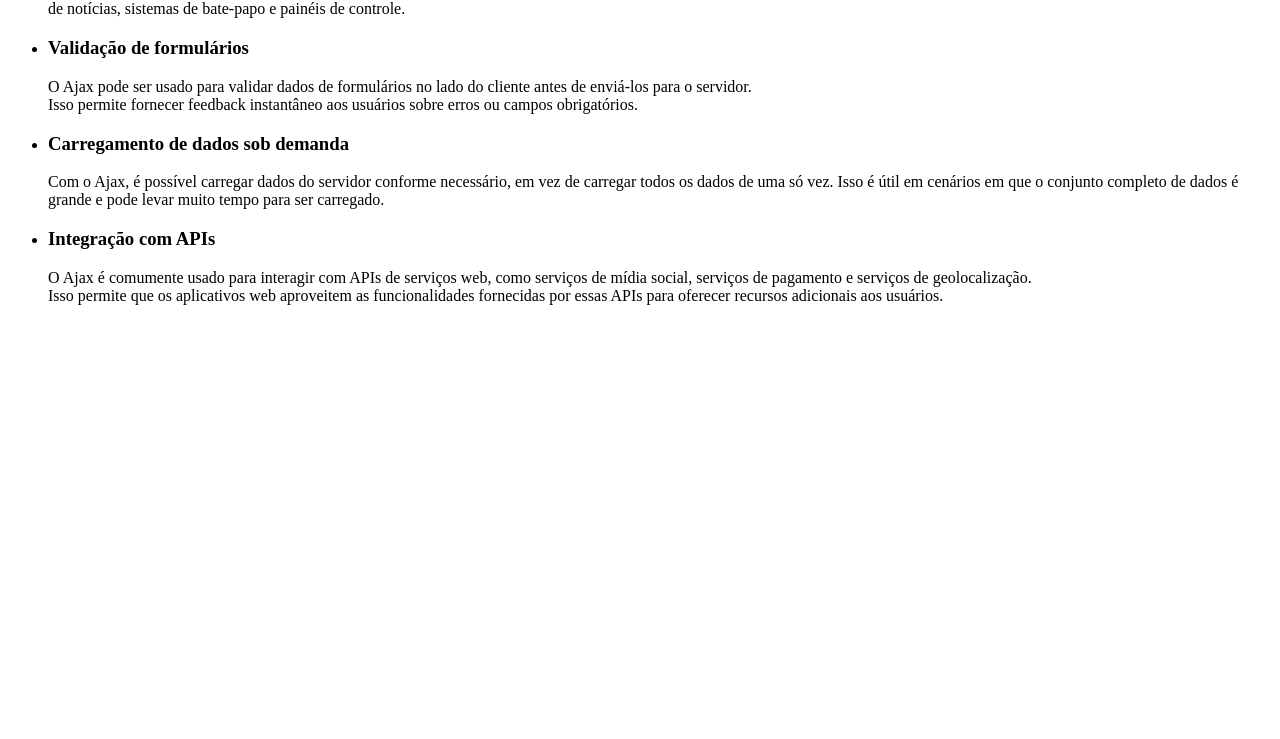
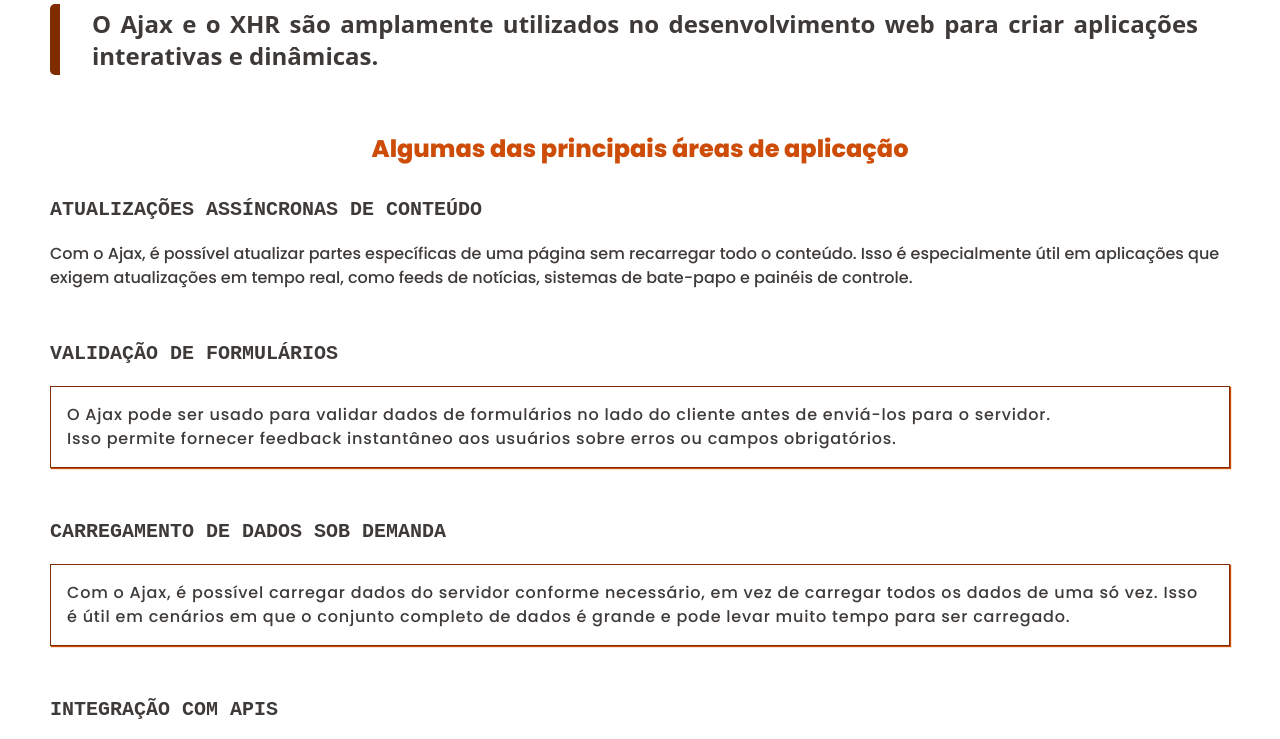
Before and after one commit to gabifp/javascript-avancado, a plain HTML site: page aula/ajax/XML-http-request/ajax-xhr.html in a window 1280 px wide. Shown: the part 239-978 px from the top of the page. Before the commit the page ends 800 px from the top, so only its background shows below. Drawn offline with Linux system fonts and the light colour scheme.

Commit message:
Organiza tags e classes html e insere o botão voltar

```diff
--- a/aula/ajax/XML-http-request/ajax-xhr.html
+++ b/aula/ajax/XML-http-request/ajax-xhr.html
@@ -6,43 +6,47 @@
   <meta name="viewport" content="width=device-width, initial-scale=1.0">
   <meta http-equiv="X-UA-Compatible" content="ie=edge">
   <link rel="stylesheet" href="assets/css/paginas.css">
-  <title>Modelo</title>
+  <title>Uso de Ajax e XHR</title>
 </head>
 
-<body>
+<body class="body-interno">
+  <div class="row btn">
+    <button onclick="back()" class="btn-voltar">VOLTAR</button>
+  </div>
+  <hr>
   <div class="row">
-    <h1>Uso de Ajax e XHR</h1>
-    <p>
+    <h1 class="title">Uso de Ajax e XHR</h1>
+    <p class="description">
       O Ajax e o XHR são amplamente utilizados no desenvolvimento web para criar aplicações interativas e dinâmicas.
     </p>
   </div>
   <div class="row">
-    <h2>Algumas das principais áreas de aplicação</h2>
-    <ul>
-      <li>
-        <h3>Atualizações assíncronas de conteúdo</h3>
+    <h2 class="subtitle-1">Algumas das principais áreas de aplicação</h2>
+    <ul class="list">
+      <li class="item">
+        <h3 class="subtitle-2">Atualizações assíncronas de conteúdo</h3>
         <p>
           Com o Ajax, é possível atualizar partes específicas de uma página sem recarregar todo o conteúdo.
           Isso é especialmente útil em aplicações que exigem atualizações em tempo real, como feeds de notícias, sistemas de bate-papo e painéis de controle.
-        </p>
+        </p class="info">
       </li>
-      <li>
-        <h3>Validação de formulários</h3>
-        <p>
+      <li class="item">
+        <h3 class="subtitle-2">Validação de formulários</h3>
+        <p class="info">
           O Ajax pode ser usado para validar dados de formulários no lado do cliente antes de enviá-los para o servidor.<br>
           Isso permite fornecer feedback instantâneo aos usuários sobre erros ou campos obrigatórios.
         </p>
       </li>
-      <li>
-        <h3>Carregamento de dados sob demanda</h3>
-        <p>
+      <li class="item">
+        <h3 class="subtitle-2">Carregamento de dados sob demanda</h3>
+        <p class="info">
           Com o Ajax, é possível carregar dados do servidor conforme necessário, em vez de carregar todos os dados de uma só vez.
           Isso é útil em cenários em que o conjunto completo de dados é grande e pode levar muito tempo para ser carregado.
         </p>
       </li>
-      <li>
-        <h3>Integração com APIs</h3>
-        <p>
+      <li class="item">
+        <h3 class="subtitle-2">Integração com APIs</h3>
+        <p class="info">
           O Ajax é comumente usado para interagir com APIs de serviços web, como serviços de mídia social, serviços de pagamento e serviços de geolocalização. <br>
           Isso permite que os aplicativos web aproveitem as funcionalidades fornecidas por essas APIs para oferecer recursos adicionais aos usuários.
         </p>
```
Also changed, not shown: aula/ajax/XML-http-request/ajax.html (+19 -16 lines), aula/ajax/XML-http-request/index.html (+3 -5 lines), aula/ajax/XML-http-request/xml-http-request.html (+19 -15 lines).
